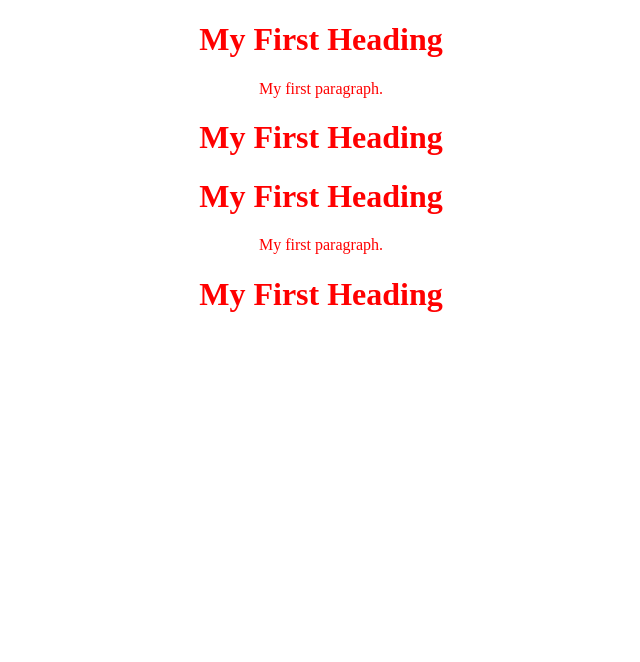
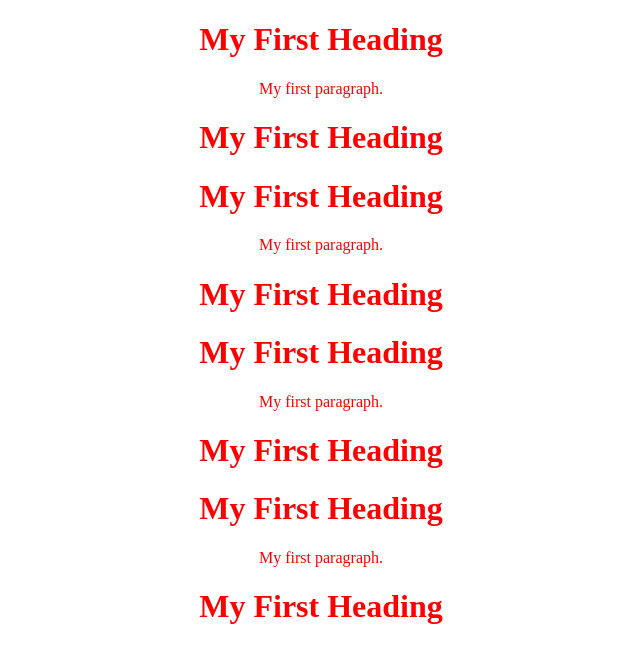
Before and after one commit to SERGEIOVS/MyFirstGithubSite, a plain HTML site: page 123.html in a window 1280 px wide. Shown: the whole page, without its empty margins (319-959 px from the left). Drawn offline with Linux system fonts and the light colour scheme.

```diff
--- a/123.html
+++ b/123.html
@@ -11,6 +11,15 @@
 
 <h1>My First Heading</h1>
 
+<h1>My First Heading</h1>
+<p>My first paragraph.</p>
+
+<h1>My First Heading</h1>
+<h1>My First Heading</h1>
+<p>My first paragraph.</p>
+
+<h1>My First Heading</h1>
+
 
 </body>
 </html>
```
